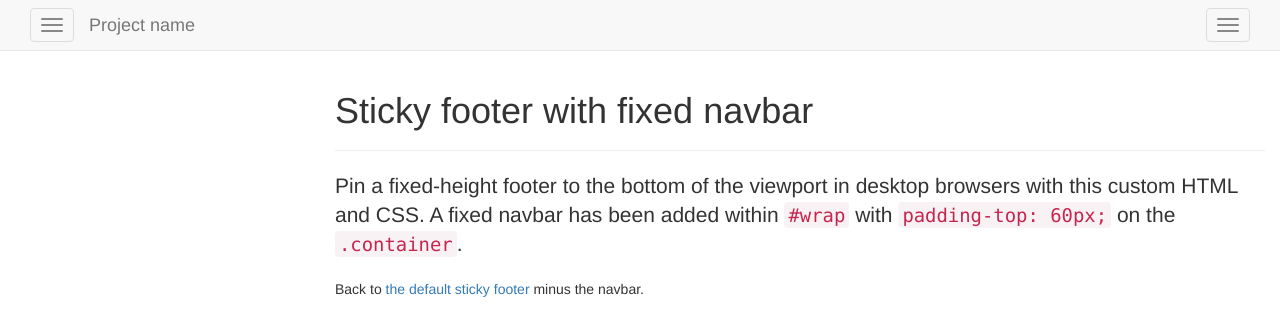
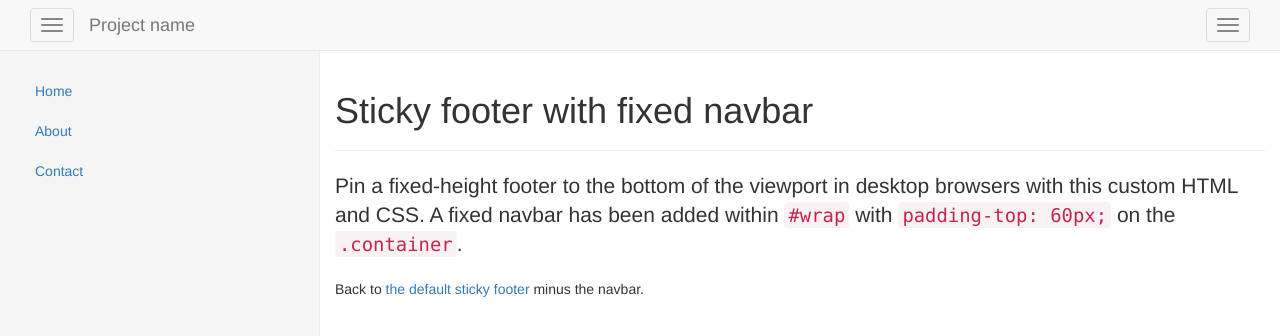
Before and after one commit to asyraf9/bootstrap-sidebar, a website: page index.html in a window 1280 px wide. Drawn offline with nearby package versions, Linux system fonts and the light colour scheme.

Commit message:
Update index.html to new css classes

```diff
--- a/index.html
+++ b/index.html
@@ -33,7 +33,7 @@
   <!-- Begin page content -->
   <div class="container-fluid">
     <div class="row">
-      <div class="col-xs-7 col-sm-3 col-md-3 sidebar sidebar-left sidebar-animate sidebar-show-md">
+      <div class="col-xs-7 col-sm-3 col-md-3 sidebar sidebar-left sidebar-animate sidebar-md-show">
         <ul class="nav navbar-stacked">
           <li class="active"><a href="#">Home</a></li>
           <li><a href="#about">About</a></li>
```
